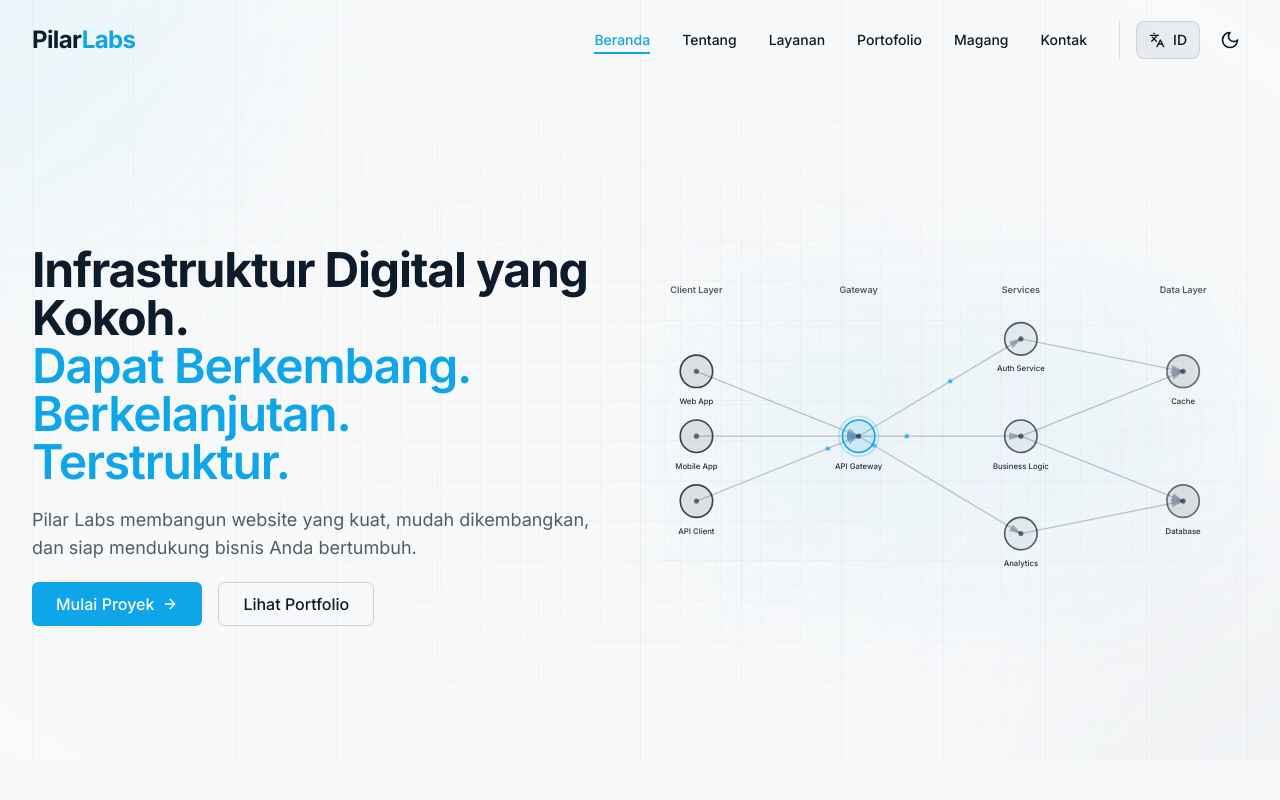
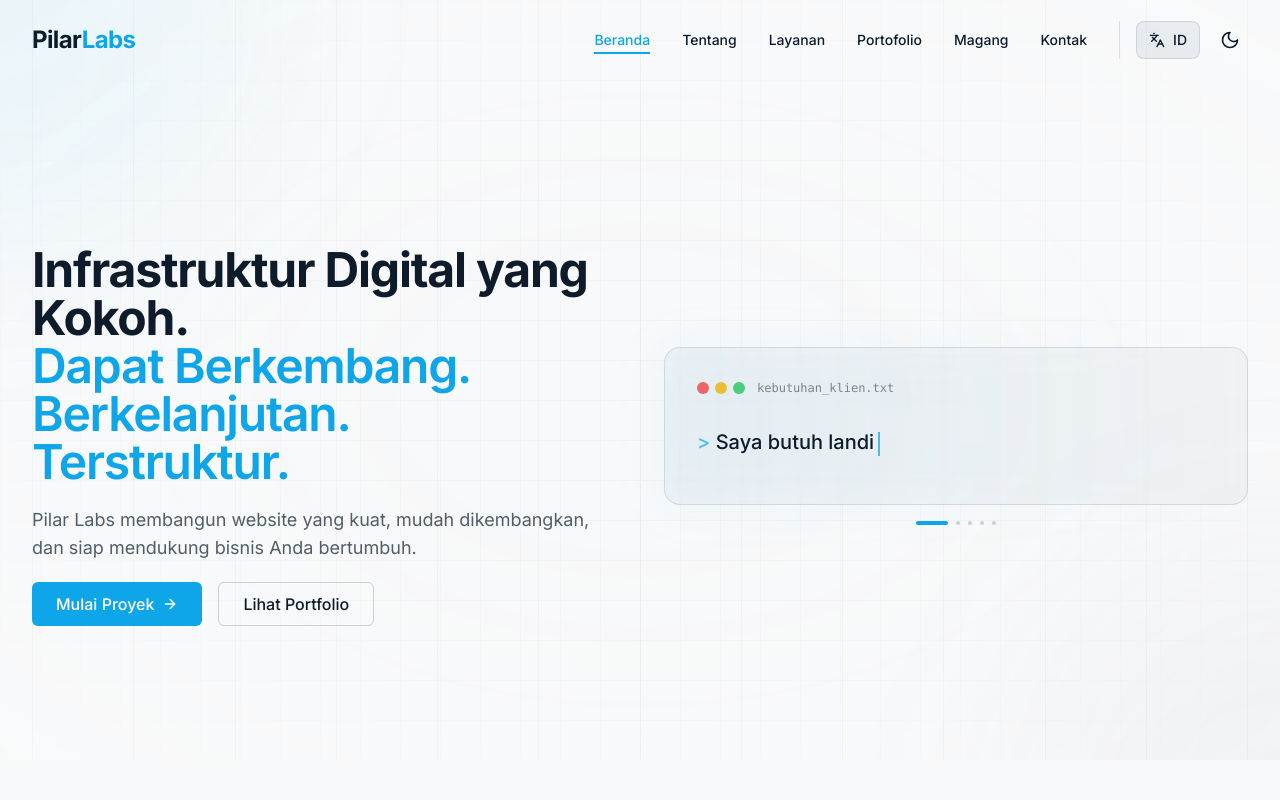
Before and after one commit to pilarlabsid/pilarlabs-landing, a React (Vite) app: page / in a window 1280 px wide. Shown: the top 800 px of the page. Built offline with nearby package versions, Linux system fonts and the light colour scheme.

Commit message:
feat: add AI-style typing animation to hero section

```diff
--- a/src/components/sections/Hero.tsx
+++ b/src/components/sections/Hero.tsx
@@ -4,7 +4,7 @@ import { Container } from '@/components/layout/Container'
 import { Button } from '@/components/ui/Button'
 import { motion } from 'framer-motion'
 import { ArrowRight } from 'lucide-react'
-import { ArchitectureDiagram } from '@/components/ui/ArchitectureDiagram'
+import { AIPromptAnimation } from '@/components/ui/AIPromptAnimation'
 
 export function Hero() {
     const { t } = useTranslation()
@@ -58,22 +58,14 @@ export function Hero() {
                         </motion.div>
                     </div>
 
-                    {/* Right side - Architecture visual */}
+                    {/* Right side - AI Prompt Animation */}
                     <motion.div
                         initial={{ opacity: 0, x: 30 }}
                         animate={{ opacity: 1, x: 0 }}
                         transition={{ duration: 1, delay: 0.3, ease: "easeOut" }}
                         className="relative order-1 lg:order-2"
                     >
-                        <div className="relative group">
-                            {/* Glow effect behind diagram */}
-                            <div className="absolute inset-0 bg-precision/10 blur-3xl rounded-full opacity-40 group-hover:opacity-60 transition-opacity duration-700" />
-
-                            {/* Interactive Architecture Diagram */}
-                            <div className="relative">
-                                <ArchitectureDiagram />
-                            </div>
-                        </div>
+                        <AIPromptAnimation />
                     </motion.div>
                 </div>
             </Container>
--- /dev/null
+++ b/src/components/ui/AIPromptAnimation.tsx
@@ -0,0 +1,92 @@
+import { useState, useEffect } from 'react'
+import { motion } from 'framer-motion'
+import { useTranslation } from 'react-i18next'
+
+export function AIPromptAnimation() {
+    const { t } = useTranslation()
+    const [currentPromptIndex, setCurrentPromptIndex] = useState(0)
+    const [displayedText, setDisplayedText] = useState('')
+    const [isTyping, setIsTyping] = useState(true)
+
+    // Get prompts from translation
+    const prompts = t('hero.aiPrompts', { returnObjects: true }) as string[]
+
+    useEffect(() => {
+        const currentPrompt = prompts[currentPromptIndex]
+
+        if (isTyping) {
+            // Typing effect
+            if (displayedText.length < currentPrompt.length) {
+                const timeout = setTimeout(() => {
+                    setDisplayedText(currentPrompt.slice(0, displayedText.length + 1))
+                }, 50) // Typing speed
+                return () => clearTimeout(timeout)
+            } else {
+                // Finished typing, wait before deleting
+                const timeout = setTimeout(() => {
+                    setIsTyping(false)
+                }, 2000) // Pause duration
+                return () => clearTimeout(timeout)
+            }
+        } else {
+            // Deleting effect
+            if (displayedText.length > 0) {
+                const timeout = setTimeout(() => {
+                    setDisplayedText(displayedText.slice(0, -1))
+                }, 30) // Deleting speed
+                return () => clearTimeout(timeout)
+            } else {
+                // Finished deleting, move to next prompt
+                setCurrentPromptIndex((prev) => (prev + 1) % prompts.length)
+                setIsTyping(true)
+            }
+        }
+    }, [displayedText, isTyping, currentPromptIndex, prompts])
+
+    return (
+        <div className="relative">
+            <div className="bg-structural/5 dark:bg-structural/10 border border-structural/20 rounded-2xl p-6 md:p-8 backdrop-blur-sm">
+                {/* AI Prompt Header */}
+                <div className="flex items-center gap-3 mb-4">
+                    <div className="flex gap-1.5">
+                        <div className="w-3 h-3 rounded-full bg-red-500/80" />
+                        <div className="w-3 h-3 rounded-full bg-yellow-500/80" />
+                        <div className="w-3 h-3 rounded-full bg-green-500/80" />
+                    </div>
+                    <span className="text-xs font-mono text-calm/50">
+                        {t('hero.aiPromptLabel')}
+                    </span>
+                </div>
+
+                {/* Typing Animation */}
+                <div className="min-h-[80px] md:min-h-[60px] flex items-center">
+                    <p className="text-lg md:text-xl font-medium text-calm">
+                        <span className="text-precision/70">&gt;</span>{' '}
+                        <span>{displayedText}</span>
+                        <motion.span
+                            animate={{ opacity: [1, 0] }}
+                            transition={{ duration: 0.8, repeat: Infinity }}
+                            className="inline-block w-0.5 h-5 md:h-6 bg-precision ml-1 align-middle"
+                        />
+                    </p>
+                </div>
+
+                {/* Subtle glow effect */}
+                <div className="absolute -inset-1 bg-gradient-to-r from-precision/5 to-transparent rounded-2xl blur-xl -z-10" />
+            </div>
+
+            {/* Progress indicator */}
+            <div className="flex gap-2 mt-4 justify-center">
+                {prompts.map((_, index) => (
+                    <motion.div
+                        key={index}
+                        className={`h-1 rounded-full transition-all duration-300 ${index === currentPromptIndex
+                            ? 'w-8 bg-precision'
+                            : 'w-1 bg-structural/30'
+                            }`}
+                    />
+                ))}
+            </div>
+        </div>
+    )
+}
--- a/src/locales/en/translation.json
+++ b/src/locales/en/translation.json
@@ -23,7 +23,15 @@
         "subtitle": "Scalable. Sustainable. Structured.",
         "description": "Pilar Labs builds robust websites that are easy to expand and ready to support your growing business.",
         "startProject": "Start Project",
-        "viewWork": "View Portfolio"
+        "viewWork": "View Portfolio",
+        "aiPromptLabel": "client_needs.txt",
+        "aiPrompts": [
+            "I need a landing page that converts visitors into customers",
+            "Build me a scalable web app for my growing business",
+            "Create an e-commerce platform with seamless checkout",
+            "Develop a custom CRM system for my sales team",
+            "I want a mobile-responsive website that loads instantly"
+        ]
     },
     "positioning": {
         "title": "Infrastructure, Not Just Interface.",
--- a/src/locales/id/translation.json
+++ b/src/locales/id/translation.json
@@ -23,7 +23,15 @@
         "subtitle": "Dapat Berkembang. Berkelanjutan. Terstruktur.",
         "description": "Pilar Labs membangun website yang kuat, mudah dikembangkan, dan siap mendukung bisnis Anda bertumbuh.",
         "startProject": "Mulai Proyek",
-        "viewWork": "Lihat Portfolio"
+        "viewWork": "Lihat Portfolio",
+        "aiPromptLabel": "kebutuhan_klien.txt",
+        "aiPrompts": [
+            "Saya butuh landing page yang mengubah pengunjung jadi pelanggan",
+            "Buatkan web app yang scalable untuk bisnis saya yang berkembang",
+            "Buat platform e-commerce dengan checkout yang lancar",
+            "Kembangkan sistem CRM khusus untuk tim sales saya",
+            "Saya mau website mobile-responsive yang loading-nya cepat"
+        ]
     },
     "positioning": {
         "title": "Infrastruktur, Bukan Sekadar Tampilan.",
--- /dev/null
+++ b/vite.config.d.ts
@@ -0,0 +1,2 @@
+declare const _default: import("vite").UserConfig;
+export default _default;
--- /dev/null
+++ b/vite.config.js
@@ -0,0 +1,23 @@
+import { defineConfig } from 'vite';
+import react from '@vitejs/plugin-react';
+import path from 'path';
+// https://vitejs.dev/config/
+export default defineConfig({
+    plugins: [react()],
+    resolve: {
+        alias: {
+            '@': path.resolve(__dirname, './src'),
+        },
+    },
+    build: {
+        rollupOptions: {
+            output: {
+                manualChunks: {
+                    'vendor-react': ['react', 'react-dom', 'react-router-dom'],
+                    'vendor-utils': ['framer-motion', 'lucide-react', 'i18next', 'react-i18next'],
+                },
+            },
+        },
+        chunkSizeWarningLimit: 1000, // Increase limit slightly as well
+    },
+});
```
